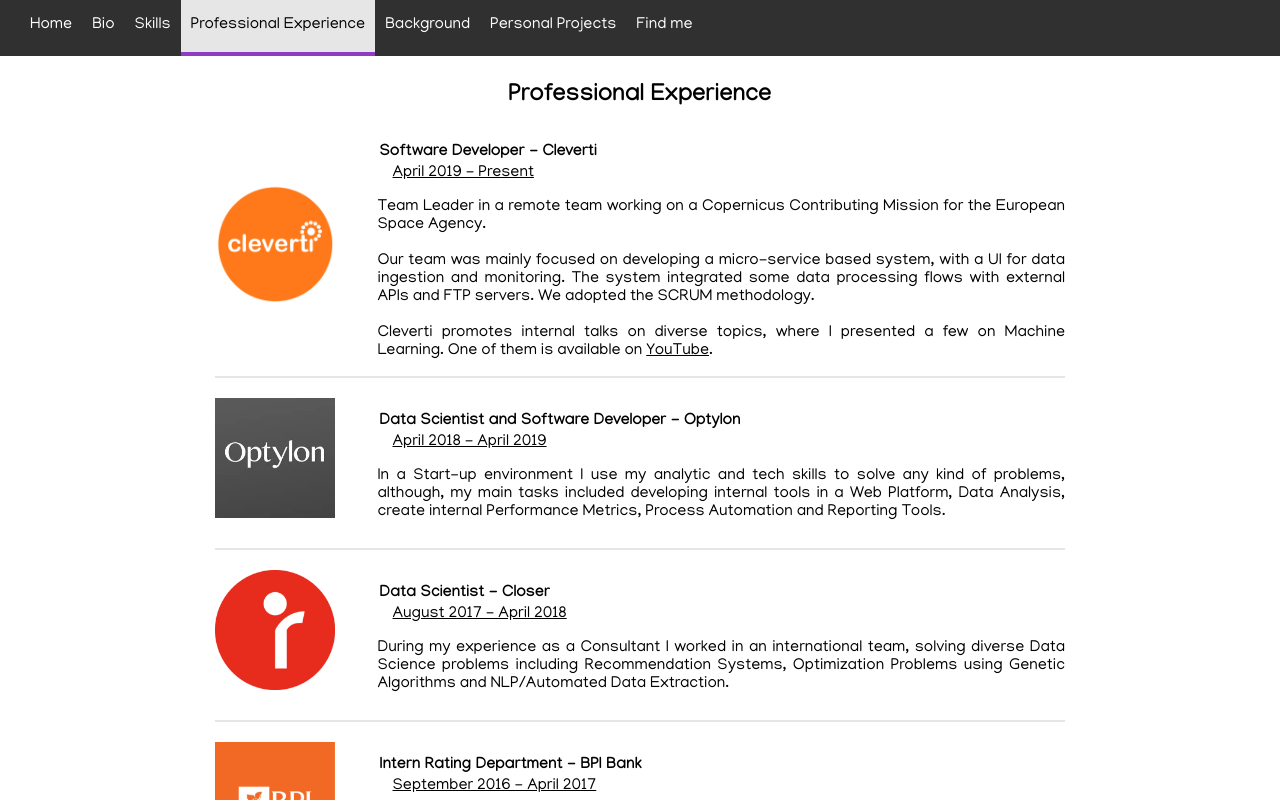
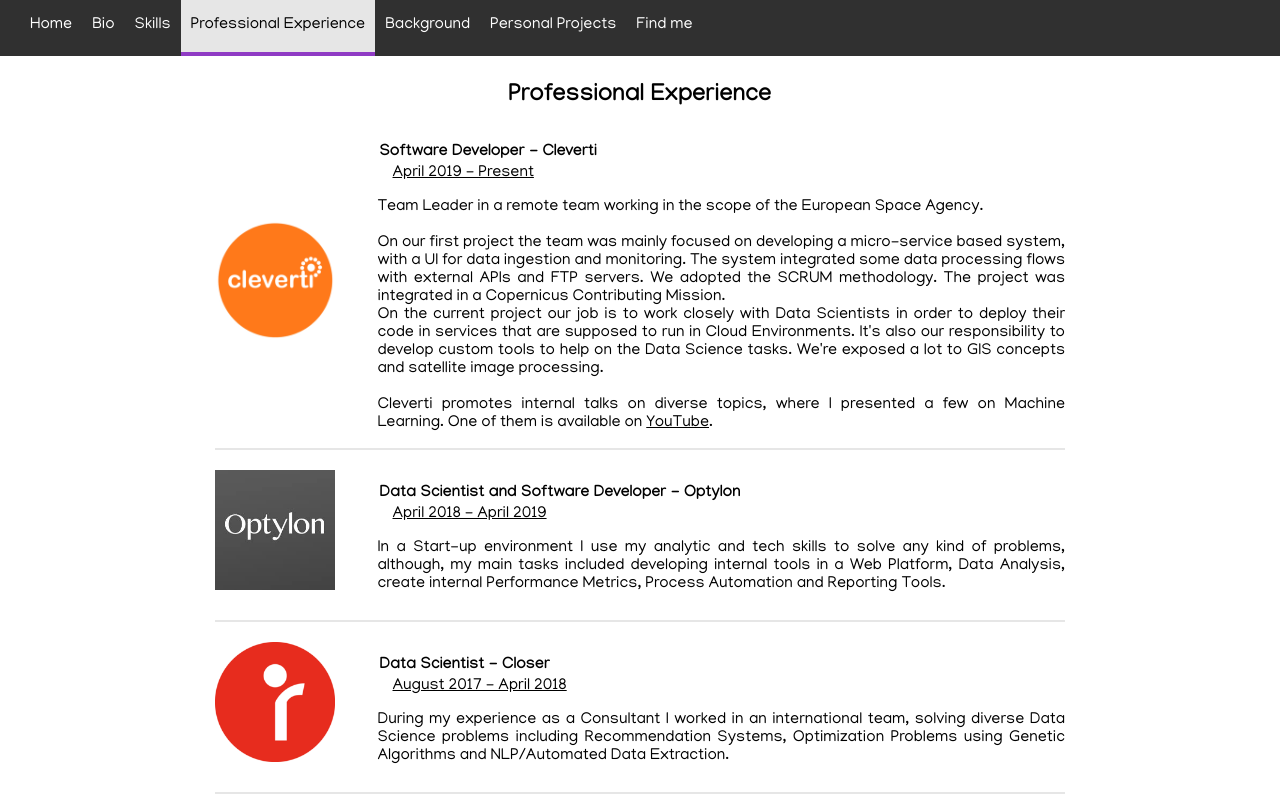
Before and after one commit to AndreMiranda1/andre-miranda-website, a React (Create React App) app: page /andre-miranda-website/professional-experience in a window 1280 px wide. Shown: the top 800 px of the page. Built offline with nearby package versions, Linux system fonts and the light colour scheme.

Commit message:
updates on professional experience and vigilante website

```diff
--- a/src/components/PersonalProjects/PersonalProjects.js
+++ b/src/components/PersonalProjects/PersonalProjects.js
@@ -13,14 +13,39 @@
       <p>
         Here I'll expose a bit of what I've been doing apart from work.
         <br />
-        Besides what it's here exposed I'm continuously learning, right now
-        I'm focused on the DevOps field, where I lack some knowledge.
+        Besides what it's here exposed I'm continuously learning.
       </p>
+
+      <div className={classes.Project}>
+        <h4>Website for Monitoring Prices - End to end developed by me</h4>
+        <p>
+            You can find a demonstration here:
+            <br />
+            <div class="embed-responsive embed-responsive-16by9">
+                <iframe title="vigilante-video" width="560" height="315" src="https://www.youtube.com/embed/FnzAmVVFAls" frameborder="0" allow="accelerometer; autoplay; clipboard-write; encrypted-media; gyroscope; picture-in-picture" allowfullscreen></iframe>
+            </div>
+            <br />
+            If it's offline at the moment it may happen that the credits in the cloud are over :( ping me for more details!
+            <br />
+            In this website you can monitor prices for the products that you wish and get notified when it reaches the best price for you.
+            <br />
+            It was fully developed by me with the following stack:
+            <ul>
+                <li>Python - Django</li>
+                <li>React</li>
+                <li>Bootstrap</li>
+                <li>PostgreSQL</li>
+                <li>Docker</li>
+                <li>Kubernetes</li>
+                <li>Google Cloud / MS Azure</li>
+            </ul>
+        </p>
+      </div>
 
       <div className={classes.Project}>
         <h4>My Personal Website</h4>
         <p>
-          If you're here you're already aware of it, of course.
+          You're here you're already aware of it, of course.
           <br />
           This was totally developed by me, it's built with React and my first project
           using this framework after completing an online course on that.
--- a/src/components/ProfessionalExperience/ProfessionalExperience.js
+++ b/src/components/ProfessionalExperience/ProfessionalExperience.js
@@ -22,13 +22,16 @@
           <span className={classes.DateRange}>April 2019 - Present</span>
           <span className={classes.ExperienceDescriptionText}>
             <p>
-              Team Leader in a remote team working on a Copernicus Contributing Mission for the European Space Agency.
+              Team Leader in a remote team working in the scope of the European Space Agency.
               <br />
               <br />
-              Our team was mainly focused on developing a micro-service based system, with a UI
+              On our first project the team was mainly focused on developing a micro-service based system, with a UI
               for data ingestion and monitoring. The system integrated some data processing
-              flows with external APIs and FTP servers.
-              We adopted the SCRUM methodology.
+              flows with external APIs and FTP servers. We adopted the SCRUM methodology. The project was integrated in a Copernicus Contributing Mission.
+              <br />
+              On the current project our job is to work closely with Data Scientists in order to deploy their code in services that are supposed to run in Cloud Environments.
+              It's also our responsibility to develop custom tools to help on the Data Science tasks.
+              We're exposed a lot to GIS concepts and satellite image processing.
               <br />
               <br />
               Cleverti promotes internal talks on diverse topics, where I presented a few on Machine Learning.
```
